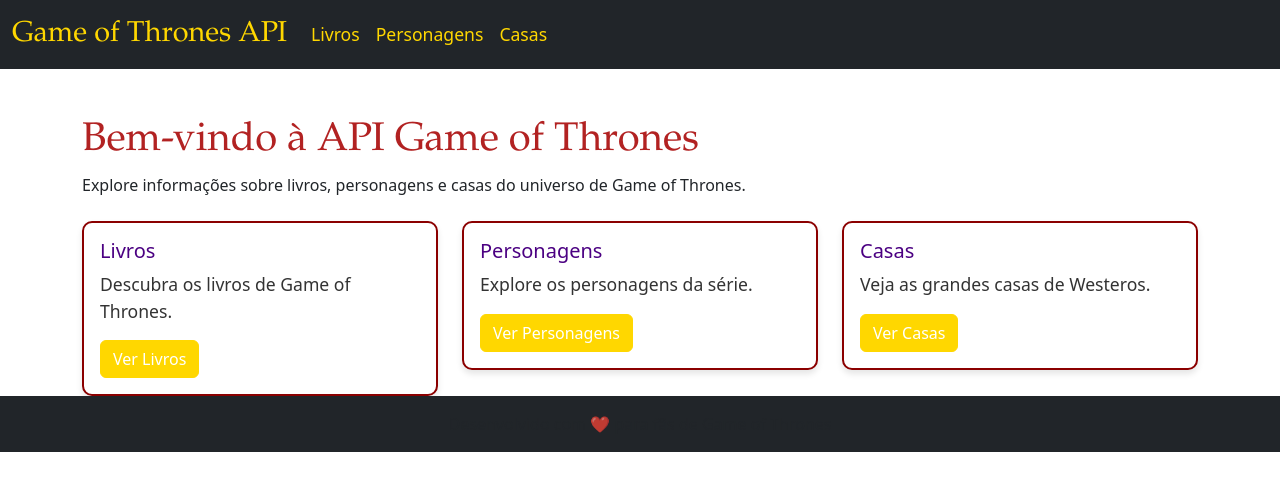
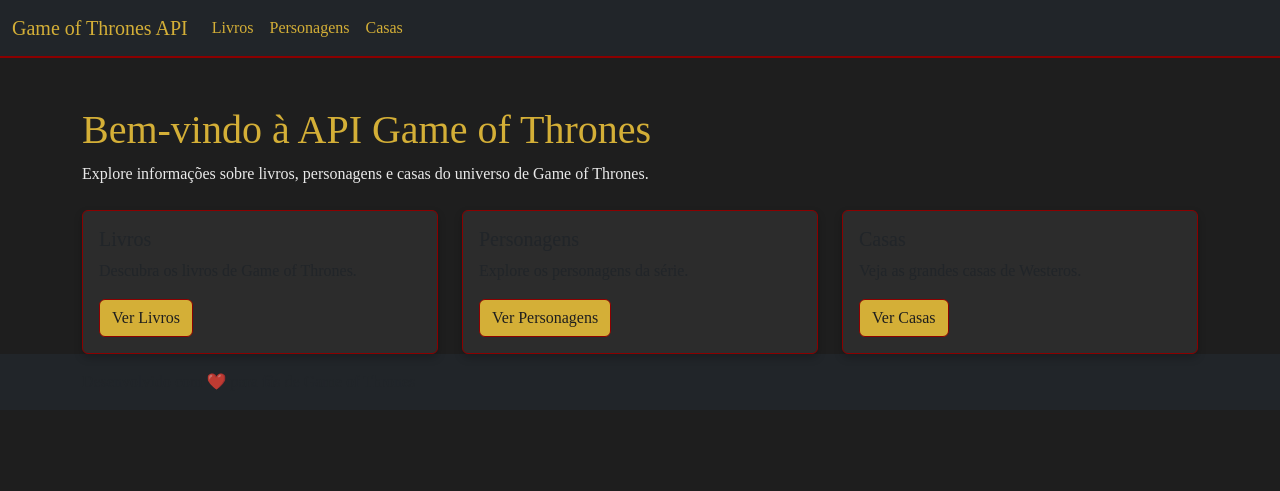
Before and after one commit to AndersonC96/Game-Of-Thrones_PHP, a PHP site: page / in a window 1280 px wide. Shown: the top 491 px of the page. Run offline with PHP 8.4, Linux system fonts and the light colour scheme.

Commit message:
Update custom.css

```diff
--- a/public/css/custom.css
+++ b/public/css/custom.css
@@ -1,66 +1,38 @@
-/* Estilo para o cabeçalho da página */
-h1, h2, h3 {
-    color: #b22222; /* Vermelho escuro para dar um toque ao tema "Game of Thrones" */
-    font-family: "Garamond", serif; /* Tipografia clássica */
+body {
+    background-color: #1e1e1e;
+    color: #eaeaea;
+    font-family: "Merriweather", serif;
 }
-/* Estilo para os botões personalizados */
+h1, h3, .navbar-brand {
+    color: #d4af37;
+    font-family: "Cinzel", serif;
+}
+.card {
+    border: 1px solid #8b0000;
+    background-color: #2c2c2c;
+    box-shadow: 0px 4px 8px rgba(0, 0, 0, 0.2);
+}
+.card:hover {
+    transform: scale(1.02);
+    transition: transform 0.2s;
+}
 .btn-primary {
-    background-color: #ffd700; /* Dourado para dar um visual de realeza */
-    border-color: #ffd700;
+    background-color: #d4af37;
+    border-color: #8b0000;
+    color: #1e1e1e;
 }
 .btn-primary:hover {
-    background-color: #daa520; /* Dourado mais escuro ao passar o mouse */
-    border-color: #daa520;
+    background-color: #e5c100;
+    border-color: #8b0000;
 }
-/* Cards personalizados para as listas de livros, personagens e casas */
-.card {
-    border: 2px solid #8b0000; /* Borda vermelha escura */
-    border-radius: 10px;
-    box-shadow: 0px 4px 6px rgba(0, 0, 0, 0.1);
+.navbar {
+    background-color: #1e1e1e;
+    border-bottom: 2px solid #8b0000;
 }
-.card-title {
-    color: #4b0082; /* Roxo escuro para títulos de destaque */
+.nav-link {
+    color: #d4af37 !important;
 }
-.card-text {
-    font-size: 1.1rem;
-    color: #333; /* Cor padrão para textos */
+.nav-link:hover {
+    color: #e5c100 !important;
+    border-bottom: 2px solid #8b0000;
 }
-/* Estilo para a barra de navegação */
-.navbar-dark .navbar-brand {
-    font-size: 1.8rem;
-    font-family: "Garamond", serif;
-    color: #ffd700; /* Dourado */
-}
-.navbar-dark .nav-link {
-    font-size: 1.1rem;
-    color: #ffd700; /* Dourado para os links do menu */
-}
-.navbar-dark .nav-link:hover {
-    color: #daa520; /* Dourado escuro ao passar o mouse */
-}
-/* Rodapé personalizado */
-.footer {
-    background-color: #8b0000; /* Vermelho escuro para combinar com o tema */
-    color: #fff;
-    text-align: center;
-    padding: 10px;
-    position: relative;
-    bottom: 0;
-    width: 100%;
-}
-/* Personalizações para melhorar a responsividade */
-@media (max-width: 768px) {
-    h1 {
-        font-size: 1.5rem;
-    }
-    .navbar-brand {
-        font-size: 1.5rem;
-    }
-    .btn-primary {
-        width: 100%;
-        margin-bottom: 10px;
-    }
-    .card {
-        margin-bottom: 20px;
-    }
-}
```
